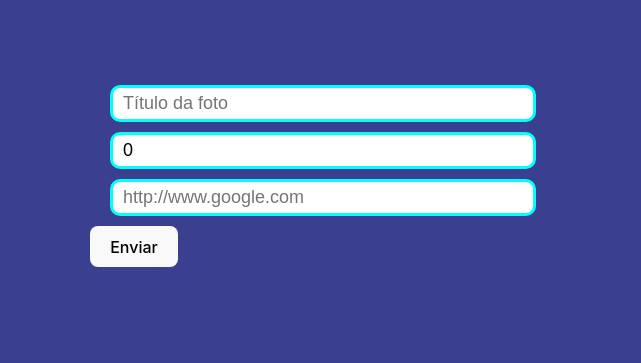
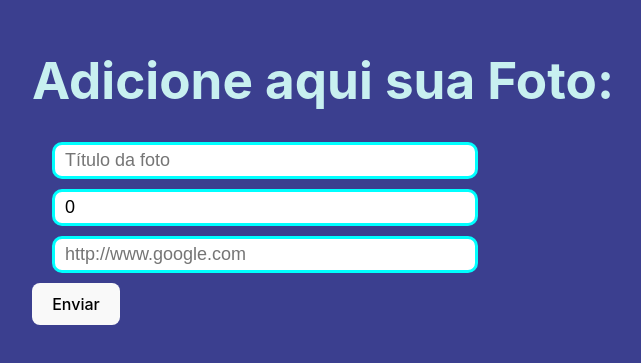
Before and after one commit to GigliarlyM/fotografia-sistema, a React (Vite) app in the folder front-end/: page /photographer/photo/create in a window 1280 px wide. Shown: the part 229-592 px from the top of the page, without its empty margins (317-958 px from the left). Built offline with nearby package versions, Linux system fonts and the light colour scheme.

Commit message:
Alterações

```diff
--- a/front-end/index.html
+++ b/front-end/index.html
@@ -2,7 +2,7 @@
 <html lang="pt-br">
   <head>
     <meta charset="UTF-8" />
-    <link rel="icon" type="image/svg+xml" href="https://static.vecteezy.com/ti/vetor-gratis/t2/6998431-photo-camera-icons-photo-camera-icon-vector-design-illustration-photo-camera-simples-sign-photo-camera-image-vetor.jpg" />
+    <link rel="icon" type="image/svg+xml" href="C:\Users\ph243\Downloads\Logo-FotoHub.ico"/>
     <meta name="viewport" content="width=device-width, initial-scale=1.0" />
     <title>FotoHub</title>
   </head>
--- a/front-end/src/pages/create-photo.jsx
+++ b/front-end/src/pages/create-photo.jsx
@@ -22,6 +22,7 @@ export default function CreatePhoto() {
 
     return (
         <div className="form">
+            <h1 className="cards-perfil">Adicione aqui sua Foto:</h1>
             <input type="text" placeholder="Título da foto" value={title} onChange={e => setTitle(e.target.value)} />
             <input type="number" placeholder="10.00" value={price} onChange={e => setPrice(e.target.value)} />
             <input type="url" placeholder="http://www.google.com" value={link} onChange={e => setLink(e.target.value)} />
--- a/front-end/src/pages/perfil-photographer.jsx
+++ b/front-end/src/pages/perfil-photographer.jsx
@@ -42,13 +42,11 @@ export default function PerfilPhotographer() {
     return (
         <div >
             <h1 className="cards-perfil">Perfil</h1>
-            <div className="dados do fotografo">
                 <p>{photographer.nome}</p>
                 <p>{photographer.apelido}</p>
                 <p>{photographer.dataNascimento.substring(0, 10)}</p>
                 <p>{photographer.email}</p>
                 <p>{photographer.cpf}</p>
-            </div>
             <button onClick={() => navigate("/photographer/photo/create")}>Adicionar foto</button>
             <button onClick={() => navigate("/photographer/alter")}>Alterar credenciais</button>
             <button onClick={() => navigate("/photographer/photo")}>Exibir fotos</button>
--- a/front-end/src/styles/cards.css
+++ b/front-end/src/styles/cards.css
@@ -3,14 +3,3 @@ cards-perfil{
         color:  #213547;
     }
 }
-
-dados-do-fotografo{
-    font-size: 3rem;
-
-}
-
-div{
-    border: 2
-    10px solid black;
-
-}
```
